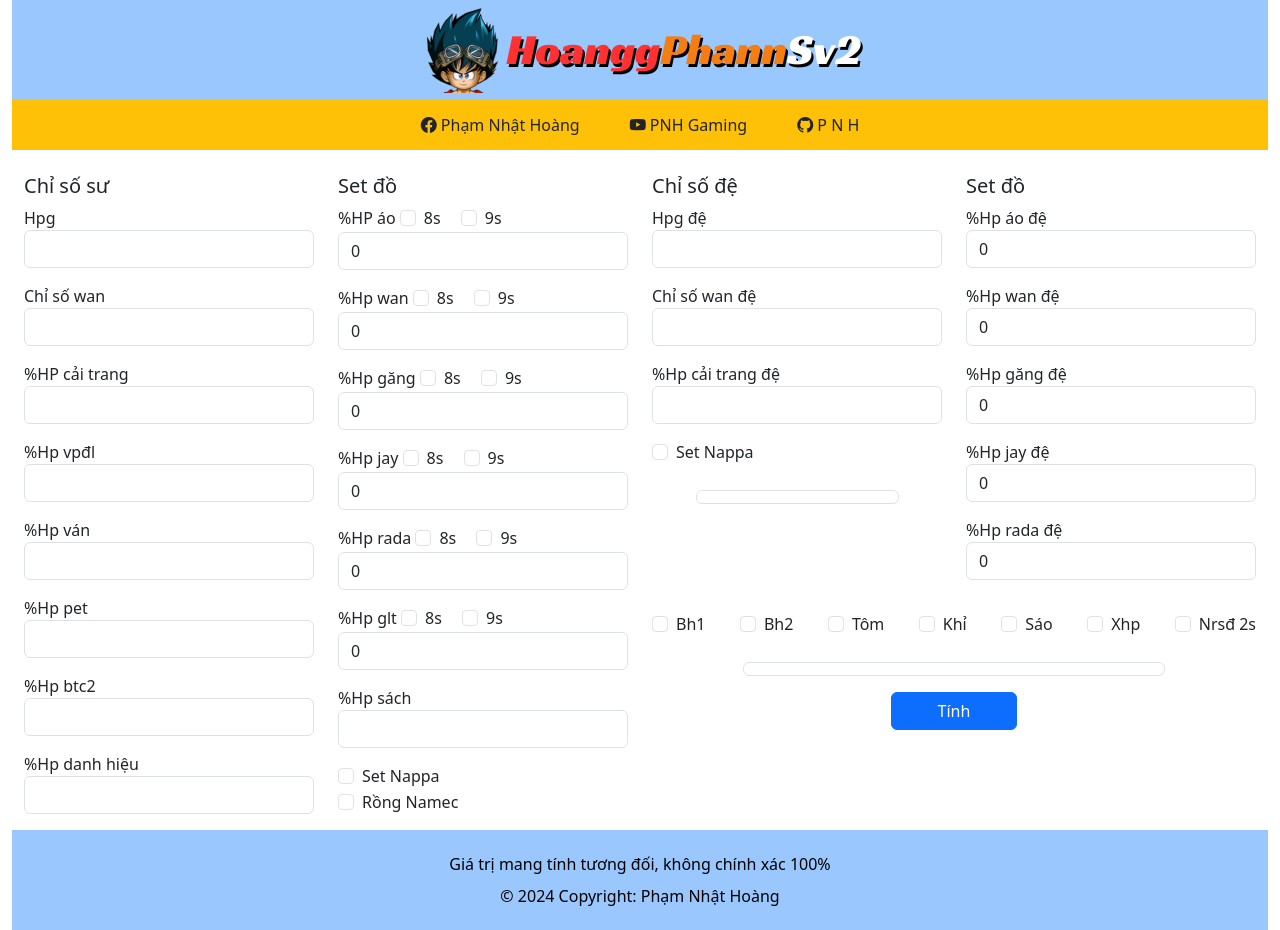
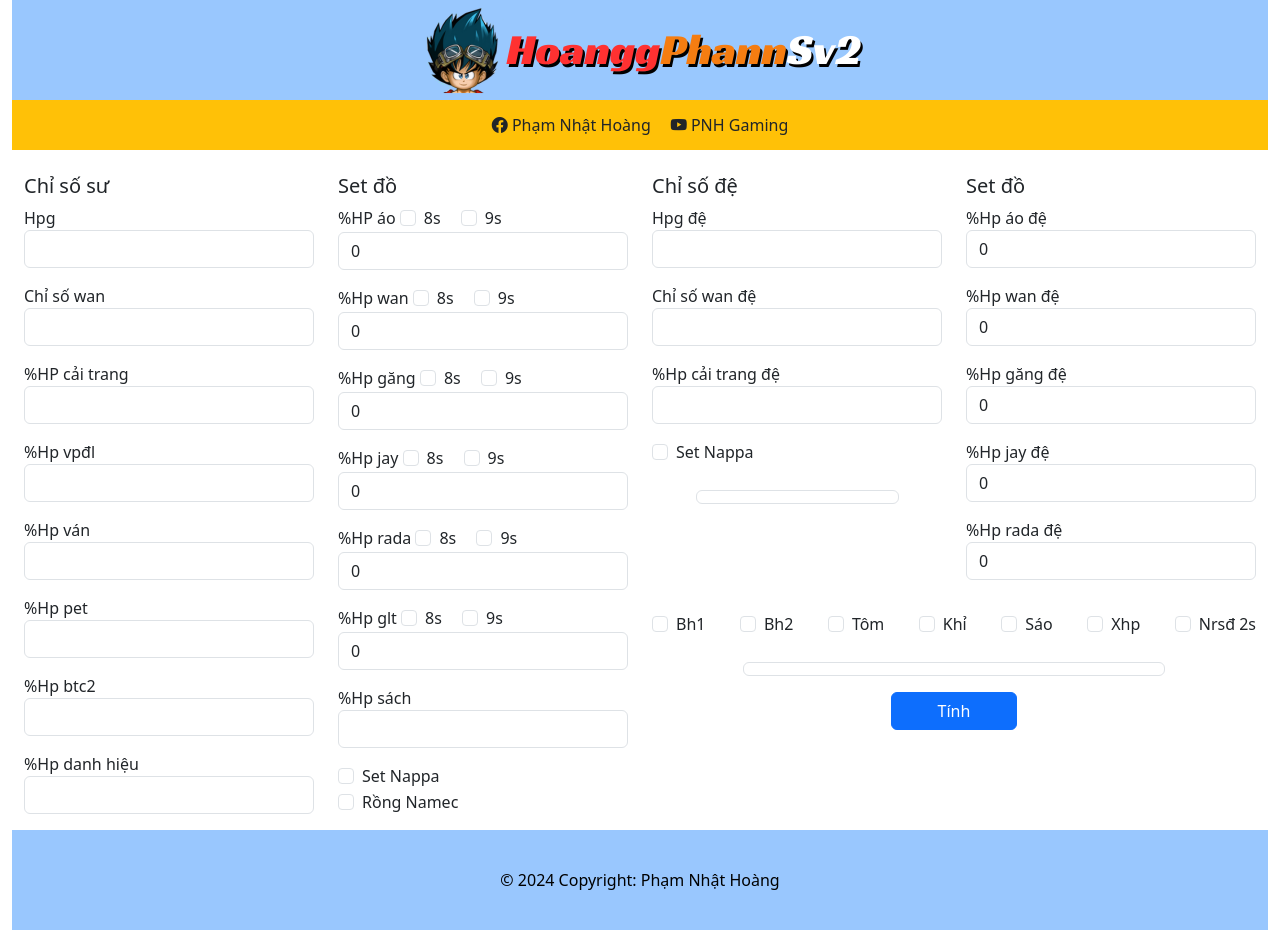
Before and after one commit to PhamNhatHoang/SysNRO, a plain HTML site: page index.html in a window 1280 px wide. Drawn offline with nearby package versions, Linux system fonts and the light colour scheme; some packages are replaced by stand-ins of ours.

Commit message:
Upload Source Code

```diff
--- a/index.html
+++ b/index.html
@@ -36,16 +36,10 @@
                 <i class="bi bi-facebook"></i> Phạm Nhật Hoàng
             </a>
 
-            <span style="margin-right: 50px;"></span>
+            <span style="margin-right: 20px;"></span>
 
             <a class="navbar-brand" href="https://www.youtube.com/@PNH_Gaming/featured">
                 <i class="bi bi-youtube" ></i> PNH Gaming
-            </a>
-
-            <span style="margin-right: 50px;"></span>
-
-            <a class="navbar-brand" href="https://github.com/pnh2004">
-                <i class="bi bi-github"></i> P N H
             </a>
         </nav>
 
@@ -429,11 +423,6 @@
 
         <footer>
             <div class="container align-items-center">
-                <div class="row justify-content-center">
-                    <div class="col-md-12 text-center">
-                        Giá trị mang tính tương đối, không chính xác 100%
-                    </div>
-                </div>
                 <div class="row justify-content-center text-center">
                     <div class="col-md-12">
                         © 2024 Copyright:
```
